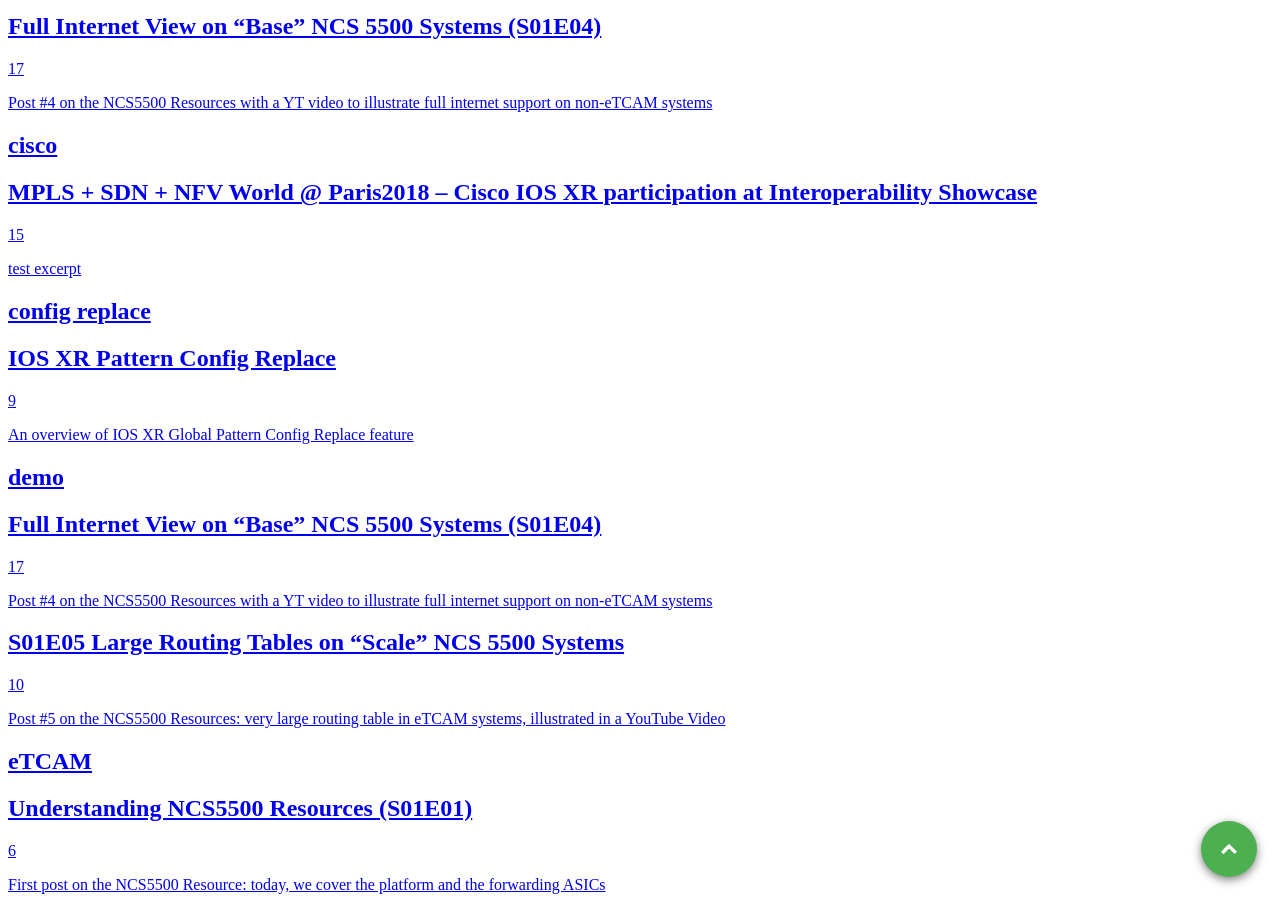
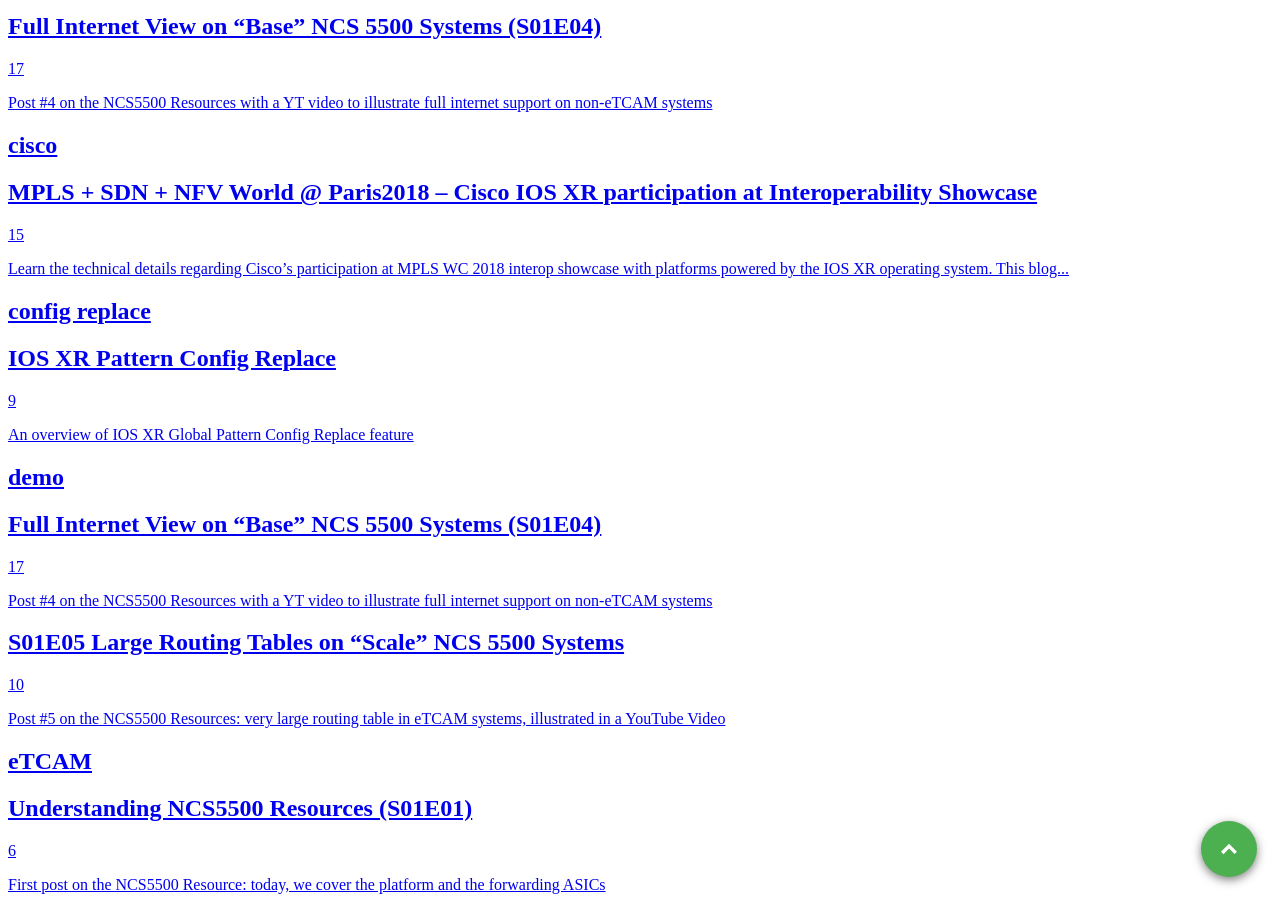
Before and after one commit to xrdocs/cloud-scale-networking, a Jekyll site: the page built from _pages/tag-archive.html, in a window 1280 px wide and 900 px high, scrolled down 5421 px. Built offline with Jekyll 4.4.1, drawn with Linux system fonts in a browser that asks for light colours; some of the changed text lies outside the part shown.

Commit message:
Update 2018-05-03-cisco-ios-xr-at-mplswc2018-interop.md

```diff
--- a/_blogs/2018-05-03-cisco-ios-xr-at-mplswc2018-interop.md
+++ b/_blogs/2018-05-03-cisco-ios-xr-at-mplswc2018-interop.md
@@ -9,7 +9,10 @@
   - iosxr
   - cisco
 position: top
-excerpt: test excerpt
+excerpt: >-
+  Learn the technical details regarding Cisco’s participation at MPLS WC 2018
+  interop showcase with platforms powered by the IOS XR operating system. This
+  blog will focus on Segment Routing and Ethernet VPN test areas.
 ---
 
 {% include toc icon="table" title="Cisco IOS XR at MPLS WC 2018 interop" %}
```
